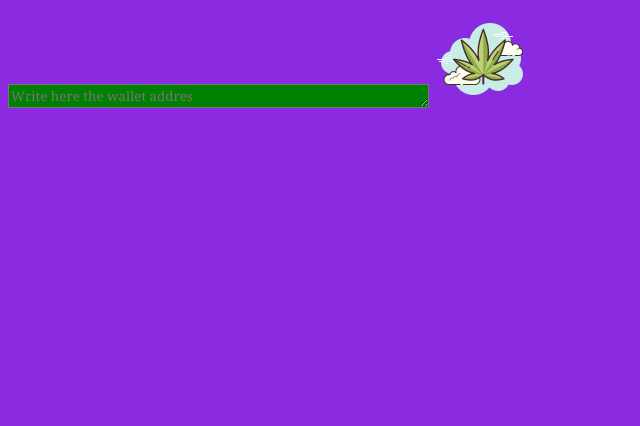
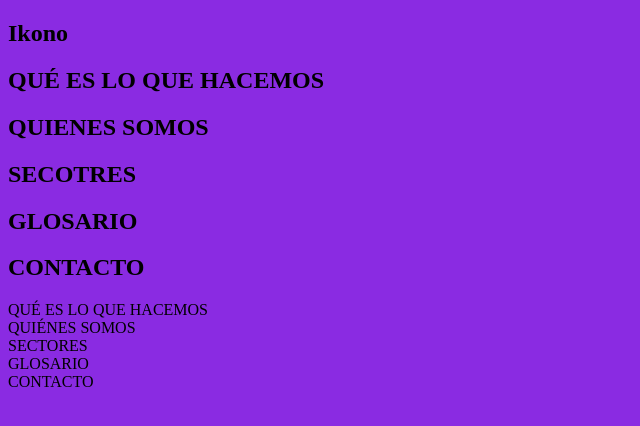
Before and after one commit to txthenoob/txaskanak, a plain HTML site: page index.html in a window 1280 px wide. Shown: the whole page, without its empty margins (0-640 px from the left). Drawn offline with Linux system fonts and the light colour scheme.

Commit message:
gitignore2

```diff
--- a/index.html
+++ b/index.html
@@ -1,18 +1,37 @@
 <!DOCTYPE html>
 <html lang="en">
 <head>
-    <meta charset="UTF-8">
-    <meta http-equiv="X-UA-Compatible" content="IE=edge">
-    <meta name="viewport" content="width=device-width, initial-scale=1.0">
-    <title>Document</title>
+    <title>
+        skanak - 3d Scan & Modelling
+        skanak.tech
+    </title>
     <link rel="stylesheet" href="./styles/style.css">
 </head>
 <body>
     <header>
-        <nav>
-            <textarea name="wallet" id="wallet" cols="50" rows="1" placeholder="Write here the wallet addres"></textarea>
-            <input src="./src/img/icons8-hoja.png" type="image" value="check content">
+        <nav> <!--redundante-->
+            <h1>Ikono</h1>
+            <h2>QUÉ ES LO QUE HACEMOS</h2>
+            <h2>QUIENES SOMOS</h2>
+            <h2>SECOTRES</h2>
+            <h2>GLOSARIO</h2>
+            <h2>CONTACTO</h2>
         </nav>
     </header>
+
+    <div class="section1">QUÉ ES LO QUE HACEMOS</div>
+    <div class="section2">QUIÉNES SOMOS</div>
+    <div class="section3">SECTORES</div>
+    <div class="section4">GLOSARIO</div>
+    <div class="section5">CONTACTO</div>
+    <footer>
+        <nav><!--redundante-->
+            <link rel="stylesheet" href="Ikono">
+            <link rel="stylesheet" href="Telefono">
+            <link rel="stylesheet" href="Dirección/mapa">
+            <link rel="stylesheet" href="Polica de privacidad">
+            <link rel="stylesheet" href="data">
+        </nav>
+    </footer>
 </body>
 </html>
--- a/styles/style.css
+++ b/styles/style.css
@@ -4,7 +4,7 @@ body {
 
 textarea {
     background-color: green;
-    color: orangered;
+    color: rgb(31, 118, 189);
     font-style: italic double;
     font-family: Cambria, Cochin, Georgia, Times, 'Times New Roman', serif;
     text-decoration: cadetblue;
```
